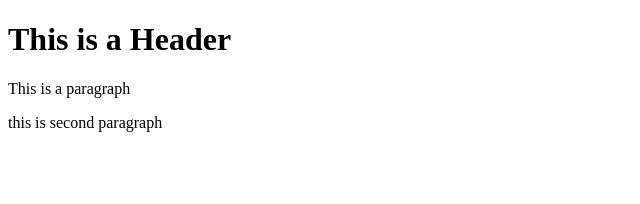
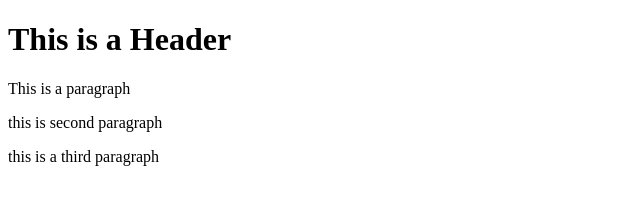
Before and after one commit to yisiang-ong/git-test, a website: page index.html in a window 1280 px wide. Shown: the whole page, without its empty margins (0-640 px from the left). Drawn offline with Linux system fonts and the light colour scheme.

Commit message:
fourth commit

```diff
--- a/index.html
+++ b/index.html
@@ -10,5 +10,6 @@
     <h1>This is a Header</h1>
     <p> This is a paragraph</p>
     <p>this is second paragraph</p>
+    <p>this is a third paragraph</p>
 </body>
 </html>
```
Also changed, not shown: package.json (added, +24 -0 lines), 2 other files.
